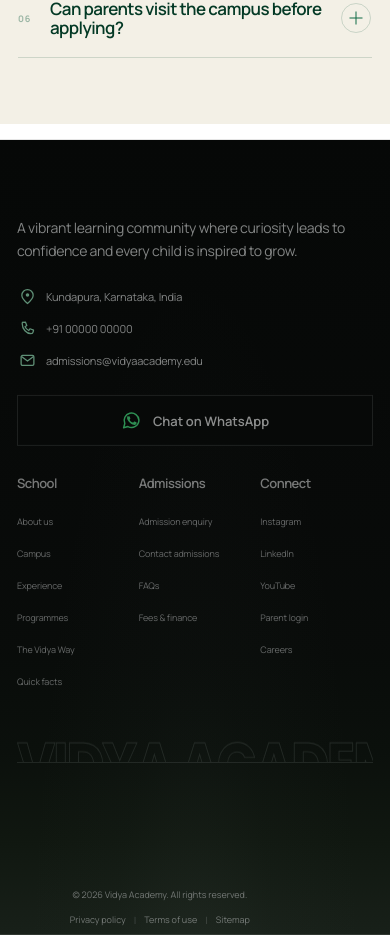
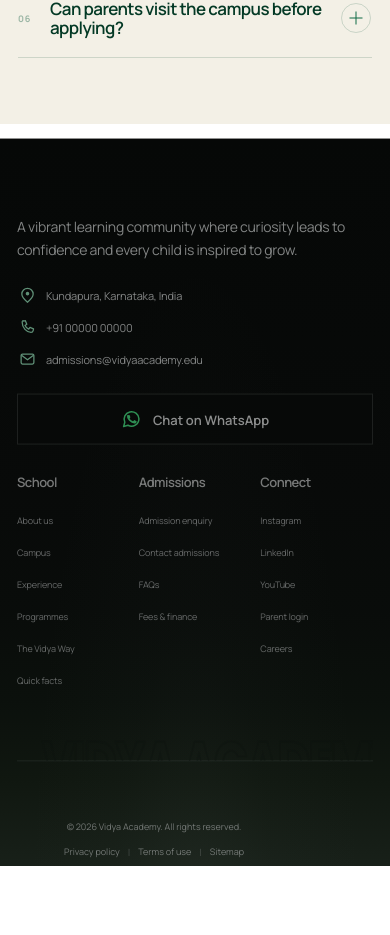
Before and after one commit to Mohammmad-Muqthar/homevidya-, a React (Vite) app: page / in a window 390 px wide. Shown: the part 5563-6498 px from the top of the page. After the commit the page ends 6429 px from the top, so only its background shows below. Built offline with nearby package versions, Linux system fonts and the light colour scheme.

Commit message:
first push

```diff
--- a/src/components/Footer/Footer.css
+++ b/src/components/Footer/Footer.css
@@ -6,14 +6,14 @@
 
    WORDMARK:
    - POPPINS
+   - BOLD
    - ALL CAPS
-   - BOLD
    - OUTLINE ONLY
-   - TRANSPARENT INSIDE
-   - DARKER STROKE
-   - BIG / TALL
-   - APPROX 75% VISIBLE
-   - RESPONSIVE
+   - MORE VISIBLE DARK OUTLINE
+   - SAME HEIGHT
+   - MORE WIDTH
+   - FINAL Y VISIBLE
+   - MOBILE RESPONSIVE
 ========================================================= */
 
 
@@ -32,18 +32,16 @@
     rgba(180, 188, 183, 0.13);
 
   /*
-     DARKER WORDMARK OUTLINE
+     DARKER + MORE VISIBLE WORDMARK OUTLINE
   */
 
   --wordmark-stroke:
-    rgba(66, 74, 69, 0.94);
+    rgba(18, 24, 20, 1);
 
   position: relative;
-
   z-index: 80;
 
   width: 100%;
-
   margin: 0;
 
   padding:
@@ -52,13 +50,11 @@
     26px;
 
   overflow: hidden;
-
   isolation: isolate;
 
 
   /* =====================================================
-     DARK FOOTER
-     GRADIENT MAINLY TOWARD BOTTOM
+     FOOTER BACKGROUND
   ===================================================== */
 
   background:
@@ -79,7 +75,8 @@
       #182019 100%
     );
 
-  color: var(--footer-white);
+  color:
+    var(--footer-white);
 
   font-family:
     "Manrope",
@@ -88,7 +85,7 @@
 
 
 /* =========================================================
-   MASCOT
+   MASCOT SIZE
 ========================================================= */
 
 :root {
@@ -120,7 +117,8 @@
 .vidya-site-mascot *,
 .vidya-site-mascot *::before,
 .vidya-site-mascot *::after {
-  box-sizing: border-box;
+  box-sizing:
+    border-box;
 
   font-family:
     "Manrope",
@@ -206,7 +204,7 @@
 
 
 /* =========================================================
-   INFO
+   INFORMATION
 ========================================================= */
 
 .vidya-footer-info {
@@ -300,7 +298,7 @@
 
 
 /* =========================================================
-   ICONS
+   CONTACT ICONS
 ========================================================= */
 
 .detail-icon {
@@ -407,18 +405,12 @@
         0.36,
         1
       ),
-
     border-color
-      0.3s
-      ease,
-
+      0.3s ease,
     box-shadow
-      0.3s
-      ease,
-
+      0.3s ease,
     color
-      0.3s
-      ease;
+      0.3s ease;
 }
 
 
@@ -454,11 +446,9 @@
 
 .vidya-footer-whatsapp span,
 .vidya-footer-whatsapp svg {
-  position:
-    relative;
-
-  z-index:
-    2;
+  position: relative;
+
+  z-index: 2;
 }
 
 
@@ -473,9 +463,7 @@
     #43d67b;
 
   transition:
-    color
-      0.3s
-      ease;
+    color 0.3s ease;
 }
 
 
@@ -493,12 +481,7 @@
     0
     12px
     28px
-    rgba(
-      0,
-      0,
-      0,
-      0.24
-    );
+    rgba(0, 0, 0, 0.24);
 }
 
 
@@ -519,8 +502,7 @@
 ========================================================= */
 
 .vidya-footer-navigation {
-  display:
-    grid;
+  display: grid;
 
   grid-template-columns:
     repeat(
@@ -535,8 +517,7 @@
       110px
     );
 
-  width:
-    100%;
+  width: 100%;
 
   padding-top:
     10px;
@@ -575,11 +556,9 @@
 
 
 .vidya-footer-column ul {
-  display:
-    flex;
-
-  flex-direction:
-    column;
+  display: flex;
+
+  flex-direction: column;
 
   gap:
     14px;
@@ -622,12 +601,9 @@
 
   transition:
     color
-      0.25s
-      ease,
-
+      0.25s ease,
     transform
-      0.25s
-      ease;
+      0.25s ease;
 }
 
 
@@ -713,14 +689,8 @@
     bottom;
 
   transition:
-    opacity
-      0.35s
-      ease,
-
-    visibility
-      0.35s
-      ease,
-
+    opacity 0.35s ease,
+    visibility 0.35s ease,
     transform
       0.48s
       cubic-bezier(
@@ -819,10 +789,8 @@
         0.36,
         1
       ),
-
     filter
-      0.35s
-      ease;
+      0.35s ease;
 }
 
 
@@ -852,11 +820,9 @@
 ========================================================= */
 
 .vidya-footer-brand {
-  position:
-    relative;
-
-  z-index:
-    5;
+  position: relative;
+
+  z-index: 5;
 
   width:
     100%;
@@ -890,7 +856,7 @@
 /* =========================================================
    WORDMARK WINDOW
 
-   LARGE + TALL
+   HEIGHT UNCHANGED
 ========================================================= */
 
 .vidya-footer-wordmark-window {
@@ -907,10 +873,6 @@
   width:
     100%;
 
-  /*
-     roughly 75% visible
-  */
-
   height:
     calc(
       var(--wordmark-size)
@@ -938,10 +900,9 @@
 /* =========================================================
    VIDYA ACADEMY
 
-   POPPINS
-   BOLD
-   ALL CAPS
-   OUTLINE ONLY
+   MORE WIDTH
+   SAME HEIGHT
+   STRONGER OUTLINE
 ========================================================= */
 
 .vidya-footer-large-name {
@@ -961,10 +922,6 @@
     0;
 
 
-  /* =====================================================
-     POPPINS
-  ===================================================== */
-
   font-family:
     "Poppins",
     sans-serif !important;
@@ -991,9 +948,7 @@
     nowrap;
 
 
-  /* =====================================================
-     TRANSPARENT INSIDE
-  ===================================================== */
+  /* NO FILL */
 
   color:
     transparent !important;
@@ -1002,28 +957,30 @@
     transparent !important;
 
 
-  /* =====================================================
-     DARK OUTLINE ONLY
-  ===================================================== */
+  /* MORE VISIBLE OUTLINE */
 
   -webkit-text-stroke:
-    1.15px
+    1.4px
     var(--wordmark-stroke);
 
   text-stroke:
-    1.15px
+    1.4px
     var(--wordmark-stroke);
 
   text-shadow:
     none !important;
 
 
-  /* =====================================================
-     EXTRA HEIGHT
-  ===================================================== */
+  /*
+     MORE WIDTH
+     SAME HEIGHT
+
+     X = 90%
+     Y = 115%
+  */
 
   scale:
-    1
+    0.90
     1.15;
 
   transform-origin:
@@ -1099,8 +1056,7 @@
     11px;
 
   transition:
-    color
-      0.25s ease;
+    color 0.25s ease;
 }
 
 
@@ -1145,14 +1101,8 @@
 
   .vidya-footer-main {
     grid-template-columns:
-      minmax(
-        440px,
-        0.85fr
-      )
-      minmax(
-        760px,
-        1.55fr
-      );
+      minmax(440px, 0.85fr)
+      minmax(760px, 1.55fr);
 
     gap:
       clamp(
@@ -1198,30 +1148,27 @@
 
 
   .vidya-footer-large-name {
-    font-weight:
-      700 !important;
+    scale:
+      0.90
+      1.15;
 
     -webkit-text-stroke:
-      1.2px
+      1.45px
       rgba(
-        62,
-        70,
-        65,
-        0.95
+        16,
+        22,
+        18,
+        1
       );
 
     text-stroke:
-      1.2px
+      1.45px
       rgba(
-        62,
-        70,
-        65,
-        0.95
-      );
-
-    scale:
-      1
-      1.15;
+        16,
+        22,
+        18,
+        1
+      );
   }
 
 }
@@ -1252,14 +1199,8 @@
 
   .vidya-footer-main {
     grid-template-columns:
-      minmax(
-        0,
-        0.85fr
-      )
-      minmax(
-        0,
-        1.4fr
-      );
+      minmax(0, 0.85fr)
+      minmax(0, 1.4fr);
 
     gap:
       clamp(
@@ -1314,30 +1255,27 @@
 
 
   .vidya-footer-large-name {
-    font-weight:
-      700 !important;
+    scale:
+      0.90
+      1.15;
 
     -webkit-text-stroke:
-      1.1px
+      1.35px
       rgba(
-        64,
-        72,
-        67,
-        0.95
+        17,
+        23,
+        19,
+        1
       );
 
     text-stroke:
-      1.1px
+      1.35px
       rgba(
-        64,
-        72,
-        67,
-        0.95
-      );
-
-    scale:
-      1
-      1.15;
+        17,
+        23,
+        19,
+        1
+      );
   }
 
 }
@@ -1411,18 +1349,23 @@
 
 
   .vidya-footer-brand {
+    width:
+      100%;
+
     margin-top:
       50px;
 
     padding-left:
-      12px;
+      0;
 
     padding-right:
-      clamp(
-        110px,
-        17vw,
-        160px
-      );
+      0;
+
+    overflow:
+      hidden;
+
+    text-align:
+      center;
   }
 
 
@@ -1434,11 +1377,17 @@
         80px
       );
 
+    width:
+      100%;
+
     height:
       calc(
         var(--wordmark-size)
         * 0.8
       );
+
+    overflow:
+      hidden;
   }
 
 
@@ -1474,26 +1423,31 @@
 
 
     -webkit-text-stroke:
-      1px
+      1.25px
       rgba(
-        62,
-        70,
-        65,
-        0.94
+        17,
+        23,
+        19,
+        1
       );
 
     text-stroke:
-      1px
+      1.25px
       rgba(
-        62,
-        70,
-        65,
-        0.94
-      );
-
+        17,
+        23,
+        19,
+        1
+      );
+
+
+    /*
+       MORE WIDTH
+       SAME HEIGHT
+    */
 
     scale:
-      1
+      0.88
       1.15;
   }
 
@@ -1715,19 +1669,16 @@
       var(--vidya-mascot-height);
 
     transform-origin:
-      right
-      bottom;
+      right bottom;
   }
 
 
   .vidya-site-mascot-video {
     object-position:
-      right
-      bottom;
+      right bottom;
 
     transform-origin:
-      right
-      bottom;
+      right bottom;
   }
 
 
@@ -1743,11 +1694,7 @@
       45px;
 
     margin-bottom:
-      clamp(
-        100px,
-        21vw,
-        130px
-      );
+      38px;
 
     padding-left:
       0;
@@ -1762,12 +1709,6 @@
       center;
   }
 
-
-  /* =====================================================
-     MOBILE WORDMARK
-
-     LARGE + TALL
-  ===================================================== */
 
   .vidya-footer-wordmark-window {
     --wordmark-size:
@@ -1805,7 +1746,11 @@
 
 
   /* =====================================================
-     MOBILE POPPINS OUTLINE
+     MOBILE WORDMARK
+
+     MORE WIDTH
+     SAME HEIGHT
+     STRONGER OUTLINE
   ===================================================== */
 
   .vidya-footer-large-name {
@@ -1851,8 +1796,6 @@
       nowrap;
 
 
-    /* transparent fill */
-
     color:
       transparent !important;
 
@@ -1860,24 +1803,26 @@
       transparent !important;
 
 
-    /* darker outline */
+    /*
+       MORE VISIBLE DARK OUTLINE
+    */
 
     -webkit-text-stroke:
-      0.9px
+      1.2px
       rgba(
-        58,
-        66,
-        61,
-        0.96
+        15,
+        21,
+        17,
+        1
       );
 
     text-stroke:
-      0.9px
+      1.2px
       rgba(
-        58,
-        66,
-        61,
-        0.96
+        15,
+        21,
+        17,
+        1
       );
 
 
@@ -1885,10 +1830,15 @@
       none !important;
 
 
-    /* increase height */
+    /*
+       PREVIOUS = 0.82
+       NOW = 0.86
+
+       HEIGHT UNCHANGED
+    */
 
     scale:
-      1
+      0.86
       1.16;
 
     transform-origin:
@@ -1898,7 +1848,7 @@
 
 
   /* =====================================================
-     MOBILE BOTTOM
+     MOBILE COPYRIGHT
   ===================================================== */
 
   .vidya-footer-bottom {
@@ -1915,14 +1865,13 @@
       11px;
 
     margin-top:
-      15px;
+      10px;
+
+    padding-left:
+      0;
 
     padding-right:
-      clamp(
-        56px,
-        18vw,
-        90px
-      );
+      82px;
 
     text-align:
       center;
@@ -2003,7 +1952,7 @@
       40px;
 
     margin-bottom:
-      110px;
+      34px;
 
     padding-left:
       0;
@@ -2058,27 +2007,38 @@
 
 
     -webkit-text-stroke:
-      0.85px
+      1.15px
       rgba(
-        56,
-        64,
-        59,
-        0.96
+        15,
+        21,
+        17,
+        1
       );
 
     text-stroke:
-      0.85px
+      1.15px
       rgba(
-        56,
-        64,
-        59,
-        0.96
-      );
-
+        15,
+        21,
+        17,
+        1
+      );
+
+
+    /*
+       MORE WIDTH
+       SAME HEIGHT
+    */
 
     scale:
-      1
+      0.84
       1.16;
+  }
+
+
+  .vidya-footer-bottom {
+    padding-right:
+      72px;
   }
 
 }
@@ -2137,7 +2097,7 @@
       36px;
 
     margin-bottom:
-      100px;
+      30px;
 
     padding-left:
       0;
@@ -2188,26 +2148,31 @@
 
 
     -webkit-text-stroke:
-      0.8px
+      1.1px
       rgba(
-        54,
-        62,
-        57,
-        0.97
+        14,
+        20,
+        16,
+        1
       );
 
     text-stroke:
-      0.8px
+      1.1px
       rgba(
-        54,
-        62,
-        57,
-        0.97
-      );
-
+        14,
+        20,
+        16,
+        1
+      );
+
+
+    /*
+       MORE WIDTH
+       SAME HEIGHT
+    */
 
     scale:
-      1
+      0.82
       1.16;
   }
 
```
